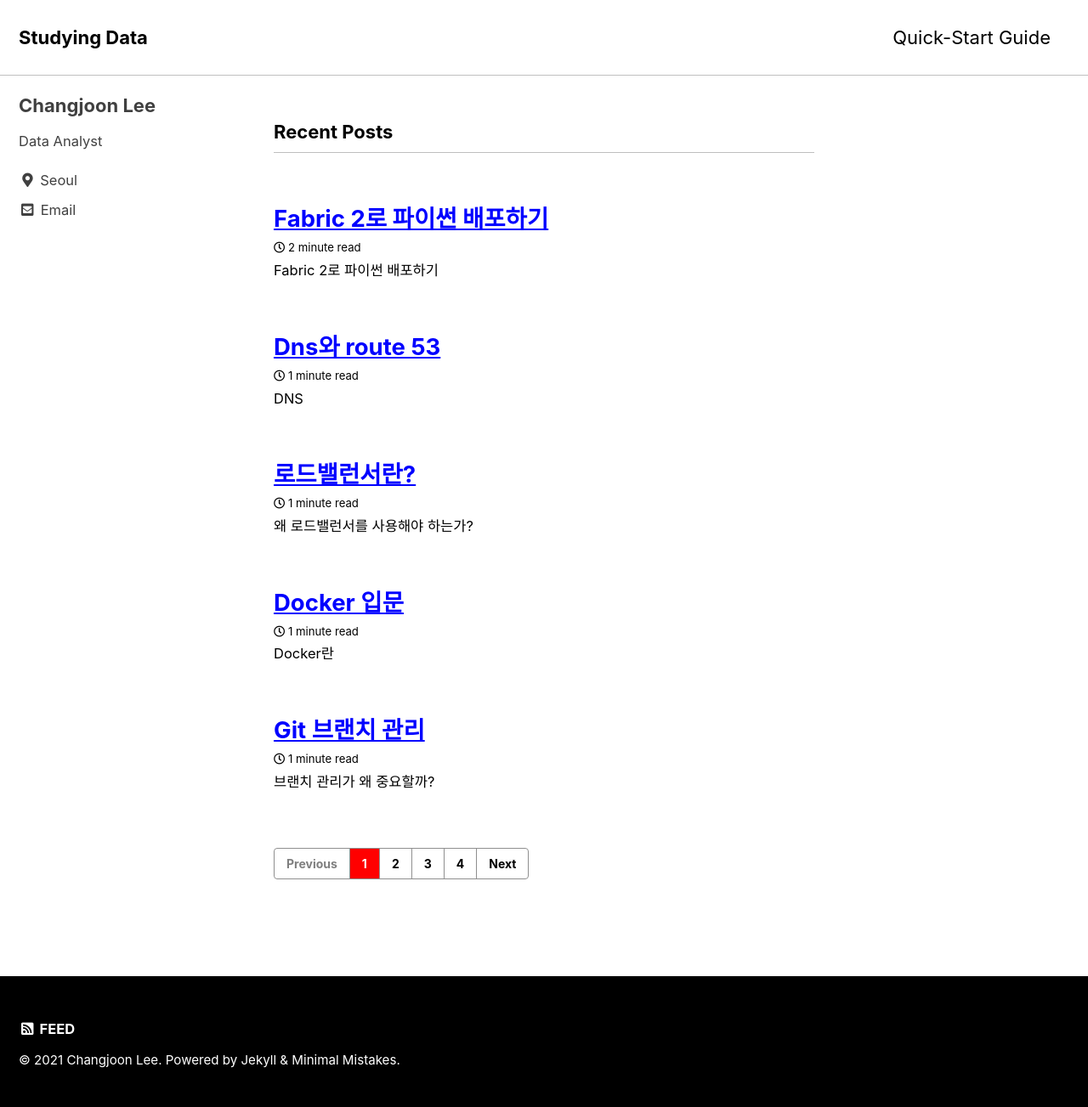
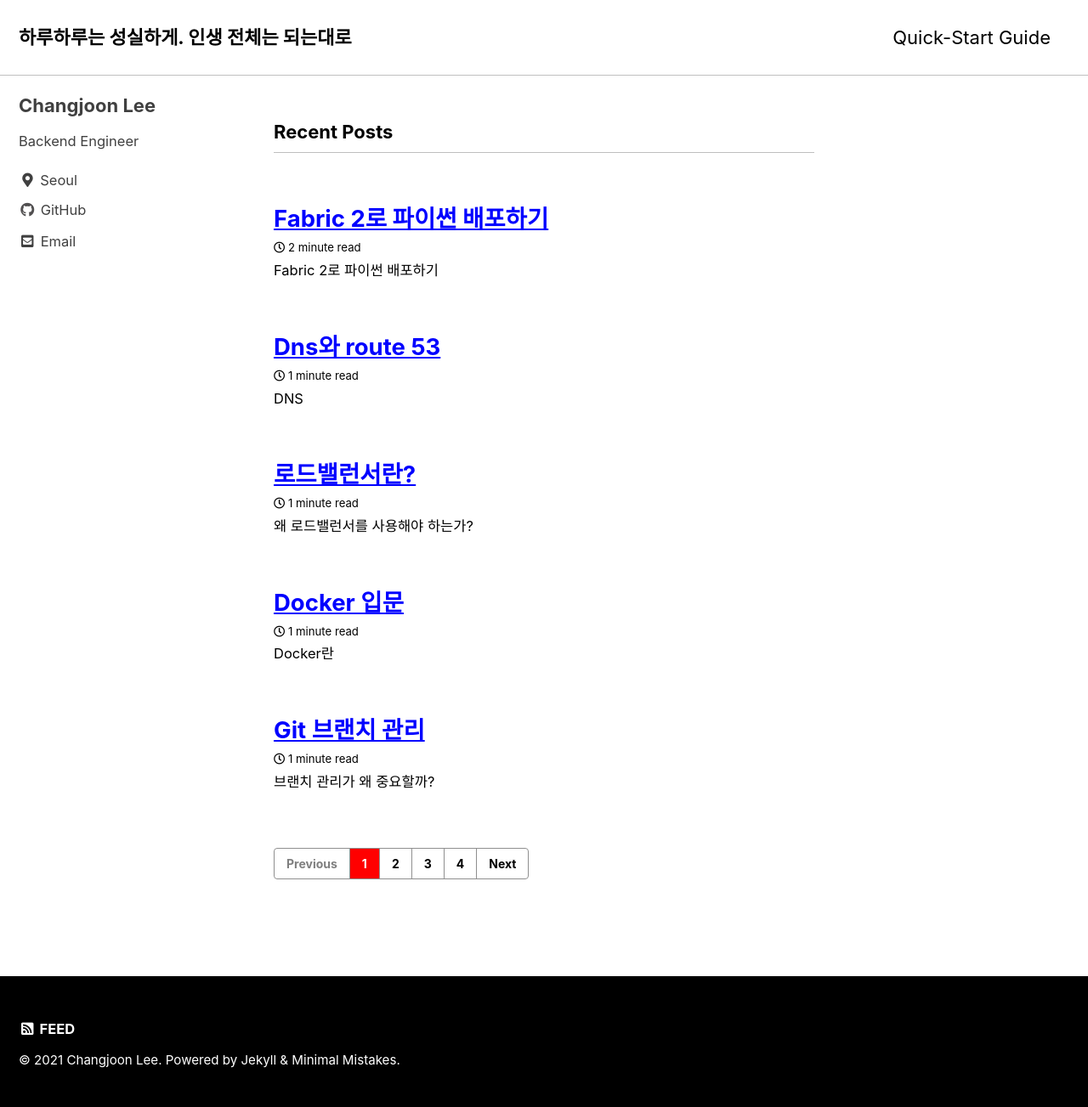
Before and after one commit to genier1/genier1.github.io, a Jekyll site: the page built from index.html, in a window 1280 px wide. Shown: the whole page at 85% size. Built offline with Jekyll 4.4.1, drawn with Linux system fonts in a browser that asks for light colours; cached includes are drawn as plain includes; the list of posts is cut into pages by our own code.

Commit message:
config.yml 수정

```diff
--- a/_config.yml
+++ b/_config.yml
@@ -16,11 +16,11 @@ minimal_mistakes_skin    : "contrast" # "air", "aqua", "contrast", "dark", "dirt
 
 # Site Settings
 locale                   : "Ko"
-title                    : "Studying Data"
+title                    : "하루하루는 성실하게. 인생 전체는 되는대로"
 title_separator          : "-"
 subtitle                 : # site tagline that appears below site title in masthead
 name                     : "Changjoon Lee"
-description              : "Data Analyst, Python, SQL, Growth"
+description              : "Python Backend Engineer, Data Analsis"
 url                      : "https://genier1.github.io"
 baseurl                  : # the subpath of your site, e.g. "/blog"
 repository               : # GitHub username/repo-name e.g. "mmistakes/minimal-mistakes"
@@ -95,7 +95,7 @@ analytics:
 author:
   name             : "Changjoon Lee"
   avatar           : # path of avatar image, e.g. "/assets/images/bio-photo.jpg"
-  bio              : "Data Analyst"
+  bio              : "Backend Engineer"
   location         : "Seoul"
   email            : "lcj1683@gmail.com"
   links:
@@ -113,7 +113,7 @@ author:
       # url: "https://facebook.com/"
     - label: "GitHub"
       icon: "fab fa-fw fa-github"
-      # url: "https://github.com/"
+      url: "https://github.com/genier1"
     - label: "Instagram"
       icon: "fab fa-fw fa-instagram"
       # url: "https://instagram.com/"
```
